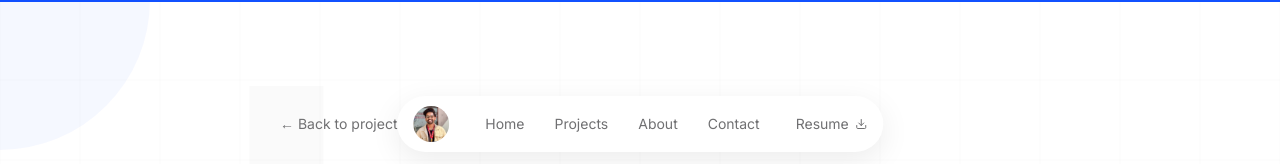
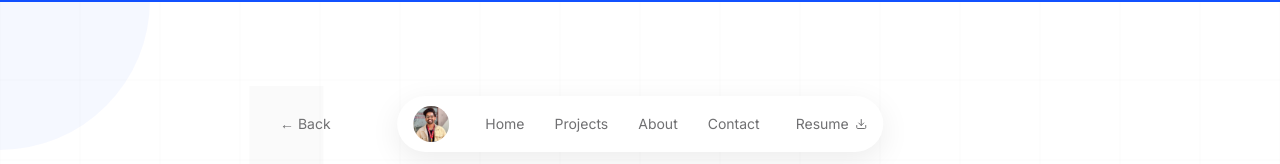
Before and after one commit to Jai-Sankhla/portfolio-website, a Next.js app: page /work/budgify in a window 1280 px wide. Shown: the top 164 px of the page. Built offline with nearby package versions, Linux system fonts and the light colour scheme.

Commit message:
fix: shorten back link to '← Back'

```diff
--- a/src/components/CaseStudyLayout.tsx
+++ b/src/components/CaseStudyLayout.tsx
@@ -39,7 +39,7 @@ export default function CaseStudyLayout({ caseStudy }: Props) {
           href="/work"
           className="text-sm text-[#707072] tracking-hover inline-flex items-center gap-1 mb-8"
         >
-          &larr; Back to projects
+          &larr; Back
         </Link>
 
         <ScrollReveal>
```
